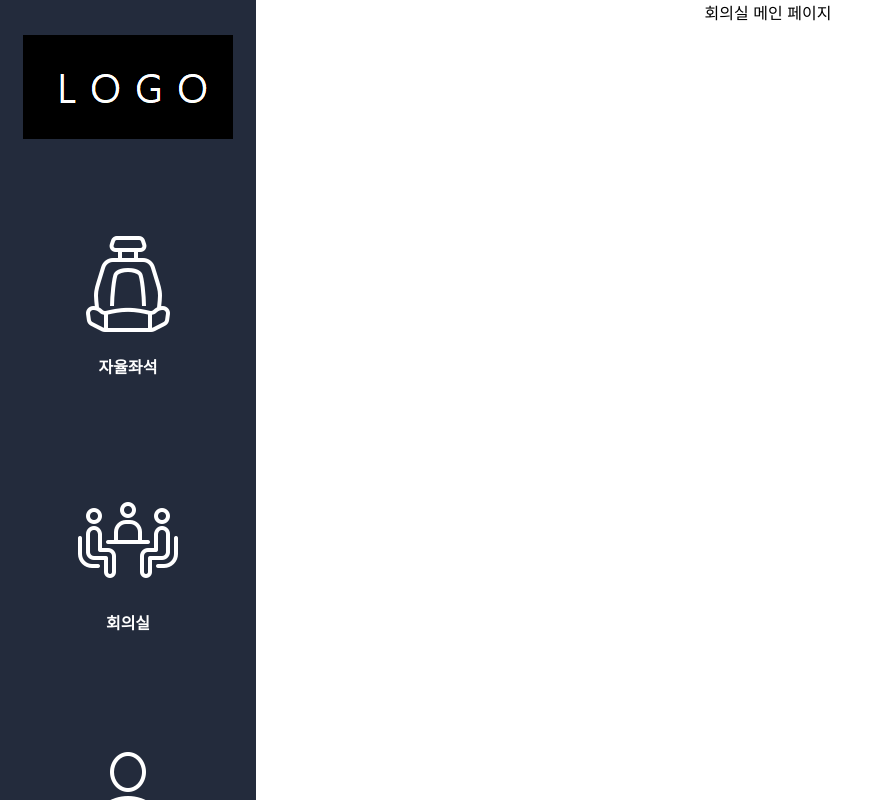
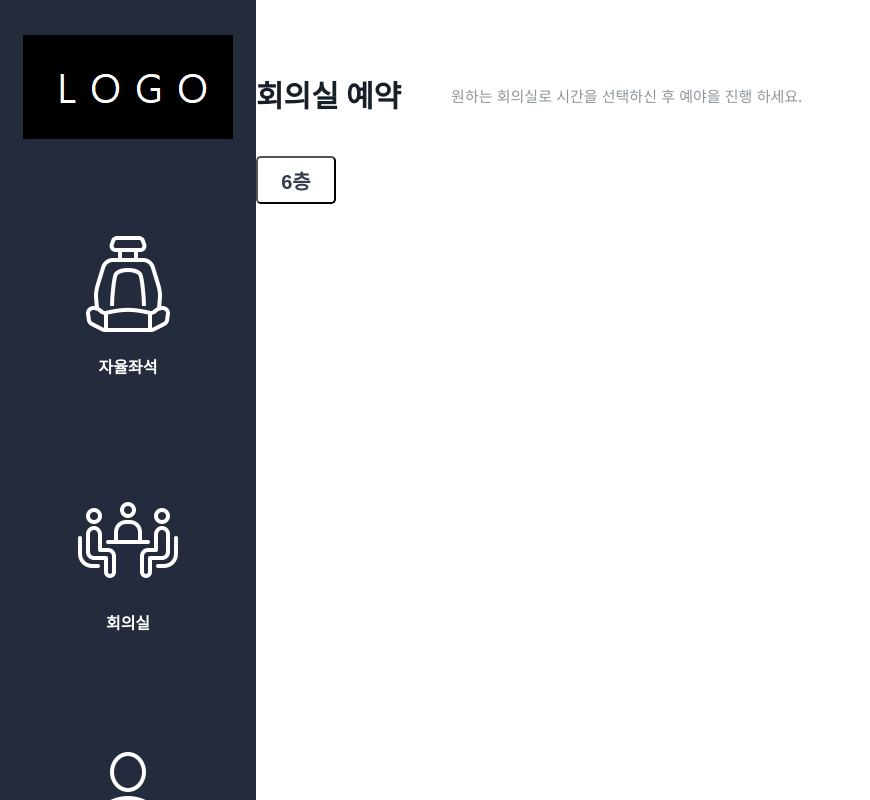
Before and after one commit to rogemaster/smart-office-front, a Next.js app: page /meetingRoom in a window 1280 px wide. Shown: the whole page, without its empty margins (0-870 px from the left). Built offline with nearby package versions, Linux system fonts and the light colour scheme.

Commit message:
자잘한 수정 및 react-calender 라이브러리 추가

```diff
--- a/package.json
+++ b/package.json
@@ -15,6 +15,7 @@
     "leaflet": "^1.9.4",
     "next": "14.2.4",
     "react": "^18",
+    "react-calendar": "^5.0.0",
     "react-dom": "^18",
     "react-leaflet": "^4.2.1"
   },
--- a/src/app/(service)/layout.module.css
+++ b/src/app/(service)/layout.module.css
@@ -9,7 +9,7 @@
     align-items: flex-end;
 }
 
-.seatWrapper {
+.mainWrapper {
     display: flex;
     align-items: flex-start;
     margin: 0 auto;
--- a/src/app/(service)/layout.tsx
+++ b/src/app/(service)/layout.tsx
@@ -10,7 +10,7 @@ export default function MainLayout({ children }: Props) {
       <div className={style.sidebarWrapper}>
         <Sidebar />
       </div>
-      <div className={style.seatWrapper}>
+      <div className={style.mainWrapper}>
         <section>
           {children}
         </section>
--- /dev/null
+++ b/src/app/(service)/meetingRoom/css/meetingRoomMainHeader.module.css
@@ -0,0 +1,77 @@
+/* 타이틀 영역 */
+.headerWrapper {
+    display: flex;
+    align-items: center;
+    justify-content: flex-start;
+    width: 86rem;
+    padding-top: 80px;
+    padding-bottom: 43px;
+}
+.headerWrapper h2 {
+    font-size: 30px;
+    font-weight: bold;
+    color: #191F28;
+    display: inline-block;
+    line-height: 33px;
+    height: 33px;
+    vertical-align: middle;
+}
+.headerWrapper span {
+    font-size: 15px;
+    color: #8F969B;
+    display: inline-block;
+    padding-left: 50px;
+    line-height: 33px;
+    height: 33px;
+    vertical-align: middle;
+}
+
+/* 정렬, 날짜 선택 영역 */
+.dropdownFloor {
+    position: relative;
+    margin-bottom: 20px;
+}
+.dropdownToggle {
+    width: 5rem;
+    height: 3rem;
+    background: none;
+    border-radius: 0.3rem;
+    color: #333D4B;
+    font-size: 20px;
+    font-weight: bold;
+    cursor: pointer;
+}
+.dropdownMenu {
+    position: absolute;
+    z-index: 1;
+    top: 3.5rem;
+    left: -3px;
+    border: 1px solid #474c53;
+    background-color: #fff;
+    width: 85px;
+    box-sizing: border-box;
+    border-radius: 14px;
+    padding: 10px 0;
+}
+.dropdownMenu ul {
+    max-height: 480px;
+    overflow: hidden;
+    overflow-y: auto;
+}
+.dropdownMenu ul li {
+    height: 46px;
+    text-align: center;
+    font-size: 14px;
+    line-height: 46px;
+    cursor: pointer;
+}
+.dropdownMenu ul li:hover {
+    background-color: #f2f3f6;
+}
+.dropdownMenu ul li .is-selected {
+    color: #3C86FF;
+}
+
+.noDropdownMenu {
+    display: none;
+}
--- a/src/app/(service)/meetingRoom/page.tsx
+++ b/src/app/(service)/meetingRoom/page.tsx
@@ -1,3 +1,53 @@
+"use client"
+
+import style from './css/meetingRoomMainHeader.module.css'
+import { FloorButton } from '@/app/_component/FloorButton';
+import cx from "classnames";
+import {FloorInfo} from "@/mocks/data/floorInfo";
+import React, {useState} from "react";
+
 export default function MeetingRoomPage() {
-  return <div>회의실 메인 페이지</div>;
+  const [floor, setFloor] = useState<string>('6층');
+  const [isToggle, setIsToggle] = useState<boolean>(false);
+
+  const onToggle = () => {
+    setIsToggle(!isToggle);
+  };
+
+  const onSelectFloor = (e: React.MouseEvent) => {
+    const { id } = e.target as HTMLLIElement;
+    setFloor(id);
+    setIsToggle(false);
+  };
+
+
+  return (
+    <>
+      {/* 타이틀영역 */}
+      <header className={style.headerWrapper}>
+        <h2>회의실 예약</h2>
+        <span>원하는 회의실로 시간을 선택하신 후 예야을 진행 하세요.</span>
+      </header>
+
+      {/* 정렬, 날짜선택 영역 */}
+      <div>
+        <div>
+          <div className={style.dropdownFloor}>
+            <button className={style.dropdownToggle} onClick={onToggle}>
+              {floor}
+            </button>
+            <div className={cx(isToggle ? style.dropdownMenu : style.noDropdownMenu)}>
+              <ul>
+                {FloorInfo().map((floor) => (
+                  <li key={floor.floorId} onClick={onSelectFloor} id={floor.floorName}>
+                    {floor.floorName}
+                  </li>
+                ))}
+              </ul>
+            </div>
+          </div>
+        </div>
+      </div>
+    </>
+  );
 }
--- a/src/app/(service)/seat/_component/SeatHeader.tsx
+++ b/src/app/(service)/seat/_component/SeatMainHeader.tsx
@@ -1,9 +1,9 @@
 import React from 'react';
-import style from '../css/seatHeader.module.css';
+import style from '../css/seatMainHeader.module.css';
 import Image from 'next/image';
 import searchIcon from '../../../../../public/icon_search.png';
 
-export default function SeatHeader() {
+export default function SeatMainHeader() {
   return (
     <header className={style.headerWrapper}>
       <div>
--- a/src/app/(service)/seat/_component/SeatMapHeader.tsx
+++ b/src/app/(service)/seat/_component/SeatMapHeader.tsx
@@ -1,6 +1,6 @@
 'use client';
 
-import React, {ChangeEvent, useState} from 'react';
+import React, { useState } from 'react';
 import dynamic from 'next/dynamic';
 import style from '../css/seatMap.module.css';
 import cx from 'classnames';
--- a/src/app/(service)/seat/page.tsx
+++ b/src/app/(service)/seat/page.tsx
@@ -1,6 +1,6 @@
 import React from 'react';
 import style from '../layout.module.css';
-import SeatHeader from '@/app/(service)/seat/_component/SeatHeader';
+import SeatMainHeader from '@/app/(service)/seat/_component/SeatMainHeader';
 import TodayReservedSeat from '@/app/(service)/seat/_component/TodayReservedSeat';
 import FavoriteSeat from '@/app/(service)/seat/_component/FavoriteSeat';
 import RecentlyReservedSeat from '@/app/(service)/seat/_component/RecentlyReservedSeat';
@@ -9,7 +9,7 @@ import SeatMapHeader from "@/app/(service)/seat/_component/SeatMapHeader";
 export default function AutonomousSeatPage() {
   return (
     <>
-      <SeatHeader />
+      <SeatMainHeader />
       <div className={style.seatInfoWrapper}>
         {/* 오늘의 예약 좌석 */}
         <TodayReservedSeat />
@@ -17,7 +17,6 @@ export default function AutonomousSeatPage() {
         <FavoriteSeat />
         {/* 최근예약 좌석 */}
         <RecentlyReservedSeat />
-        {/* 좌석 평면도 */}
       </div>
       <SeatMapHeader />
     </>
--- /dev/null
+++ b/src/app/_component/FloorButton.tsx
@@ -0,0 +1,41 @@
+import style from '@/app/(service)/seat/css/seatMap.module.css';
+import cx from 'classnames';
+import { FloorInfo } from '@/mocks/data/floorInfo';
+import React, { useState } from 'react';
+
+type Props = {
+  onFloor: (floorId: string) => void;
+};
+
+export const FloorButton = ({ onFloor }: Props) => {
+  const [floor, setFloor] = useState<string>('6층');
+  const [isToggle, setIsToggle] = useState<boolean>(false);
+
+  const onToggle = () => {
+    setIsToggle(!isToggle);
+  };
+
+  const onSelectFloor = (e: React.MouseEvent) => {
+    const { id } = e.target as HTMLLIElement;
+    setFloor(id);
+    setIsToggle(false);
+    onFloor(id);
+  };
+
+  return (
+    <div className={style.dropdownFloor}>
+      <button className={style.dropdownToggle} onClick={onToggle}>
+        {floor}
+      </button>
+      <div className={cx(isToggle ? style.dropdownMenu : style.noDropdownMenu)}>
+        <ul>
+          {FloorInfo().map((floor) => (
+            <li key={floor.floorId} onClick={onSelectFloor} id={floor.floorName}>
+              {floor.floorName}
+            </li>
+          ))}
+        </ul>
+      </div>
+    </div>
+  );
+}
```
Also changed, not shown: src/app/(service)/seat/css/seatMainHeader.module.css (renamed from src/app/(service)/seat/css/seatHeader.module.css), 1 other file (tests, documents, lock files or other folders).
